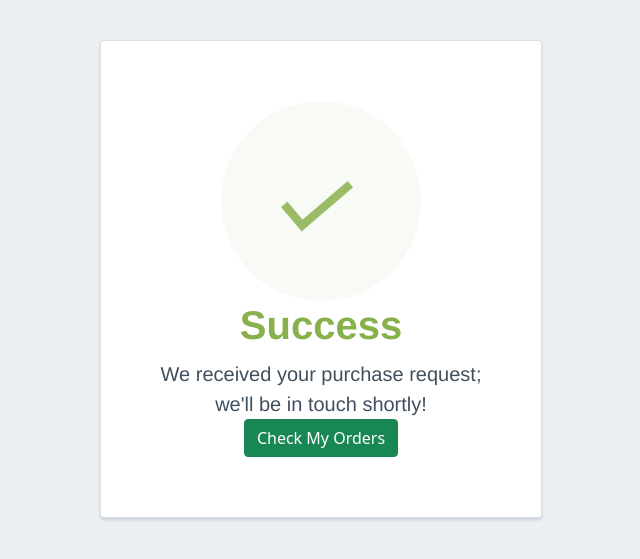
After one commit to basildybala/Shopping-Cart, a Node server app: page /api/order/order-success in a window 1280 px wide. The commit adds this page. Shown: the top 559 px of the page, without its empty margins (319-959 px from the left). Run offline with Node 20, Linux system fonts and the light colour scheme; the visitor is signed in with stand-in values (Sample User, id 1); some libraries are stand-ins or nearby versions.

Commit message:
order PRoducts and Razor half

```diff
--- a/Server/Controller/global.js
+++ b/Server/Controller/global.js
@@ -2,6 +2,7 @@ const Product = require("../models/Product");
 const Cart = require("../models/Cart");
 const jwt = require('jsonwebtoken');
 const { default: mongoose } = require("mongoose");
+const res = require("express/lib/response");
 
 module.exports = {
 
@@ -66,8 +67,11 @@ module.exports = {
 
 
             } else {
+                // reject()
+                resolve(null)
                 console.log('Nocart');
-                resolve(null)
+
+                res.json({status:false})
             }
 
         })
--- a/Server/Controller/order.js
+++ b/Server/Controller/order.js
@@ -4,6 +4,19 @@ const Cart = require("../models/Cart");
 const mongoose = require("mongoose");
 const globalFunctions=require('./global');
 const shortid=require('shortid');
+const dotenv=require('dotenv');
+dotenv.config()
+const Razorpay = require('razorpay');
+var instance = new Razorpay({
+    key_id:process.env.RAZOR_PAY_PUBLIC_KEY,
+    key_secret: process.env.RAZOR_PAY_SECRET_KEY,
+  });
+
+// var instance = new Razorpay({
+//     key_id: 'YOUR_KEY_ID',
+//     key_secret: 'YOUR_KEY_SECRET',
+// });
+
 
 
 
@@ -62,8 +75,12 @@ exports.pageRender=async (req,res)=>{
 
         let totalAmount=await globalFunctions.getTotalAmount(userID).then().catch(e=>{console.log('Erro at User Cart Total Amount code'+e);})
 
-        total =totalAmount[0].total
-        console.log(total);
+        if (totalAmount===null) {
+            total=null
+        } else {
+            total =totalAmount[0].total
+        }
+
         res.render('user/order',{products,total})
 
     }catch(err){
@@ -94,15 +111,40 @@ exports.orderSumbit=async (req,res)=>{
             pincode:req.body.pincode,
         })
 
-        userOrder.save().then((response)=>{
+       let orderID=await userOrder.save().then((response)=>{
             Cart.findOneAndRemove({user:userID}).then().catch(e=>{console.log('err cart remoove'+e);})
+            // console.log('ORDER DETAILS'+ response.orderShortId);
+            return userOrder.orderShortId
         }).catch(err=>{
             console.log('Err In Order Time'+err);
         })
-        res.json({status:true})
-        console.log(userOrder);
+
+        if(req.body.payment==='cod'){
+            res.json({status:true})
+        }else if (req.body.payment==='razorpay'){
+            var options = {
+                amount: totalAmount[0].total ,  // amount in the smallest currency unit
+                currency: "INR",
+                receipt: orderID
+              };
+              instance.orders.create(options, function(err, order) {
+                if (err) {
+                    console.log('ERR IN PAYMENT RAZORPAY',err);
+                } else {
+                    console.log(order);
+                }
+                console.log(order);
+              });
+
+
+            res.json({razorpay:true})
+        }
+
+
+
 
     } catch (error) {
+        res.json({status:false})
         console.log(error);
     }
 
@@ -120,3 +162,15 @@ exports.myOrders=async (req,res)=>{
 
 
 }
+exports.orderSuccess=async (req,res)=>{
+    try {
+        // let userID=req.user.id
+        // let ordersList= await Order.find({userId:userID})
+        // console.log(ordersList);
+        res.render('user/order-success',)
+    } catch (error) {
+        console.log(error);
+    }
+
+
+}
--- a/Server/Routes/order.js
+++ b/Server/Routes/order.js
@@ -1,3 +1,4 @@
+
 const Order = require("../models/Order");
 const {
   verifyToken,
@@ -15,6 +16,7 @@ router.get("/",verifyToken, controller.pageRender);
 router.post("/",verifyToken, controller.orderSumbit);
 router.get("/my-orders",verifyToken, controller.myOrders);
 
+router.get("/order-success",verifyToken, controller.orderSuccess);
 
 
 
--- a/Views/index.ejs
+++ b/Views/index.ejs
@@ -40,7 +40,7 @@
         </div>
     </div>
     <div class="nav-c">
-        <a href="" class="btn px-0 ml-3 cart">
+        <a href="/api/cart" class="btn px-0 ml-3 cart">
             <i class="fas fa-shopping-cart text-primary"></i>
             <span class="badge text-secondary border border-secondary rounded-circle" style="padding-bottom: 2px;" id="cart-count"><% if(count === null){ %> <p>0</p> <% } else { %> <p><%= count %></p> <% } %></span>
         </a>
--- /dev/null
+++ b/Views/user/order-success.ejs
@@ -0,0 +1,58 @@
+<!DOCTYPE html>
+<html lang="en">
+<head>
+    <meta charset="UTF-8">
+    <meta http-equiv="X-UA-Compatible" content="IE=edge">
+    <meta name="viewport" content="width=device-width, initial-scale=1.0">
+    <link href="https://cdn.jsdelivr.net/npm/bootstrap@5.1.3/dist/css/bootstrap.min.css" rel="stylesheet"
+    integrity="sha384-1BmE4kWBq78iYhFldvKuhfTAU6auU8tT94WrHftjDbrCEXSU1oBoqyl2QvZ6jIW3" crossorigin="anonymous">
+    <title>Document</title>
+</head>
+<body>
+    <style>
+        body {
+        text-align: center;
+        padding: 40px 0;
+        background: #EBF0F5;
+      }
+        h1 {
+          color: #88B04B;
+          font-family: "Nunito Sans", "Helvetica Neue", sans-serif;
+          font-weight: 900;
+          font-size: 40px;
+          margin-bottom: 10px;
+        }
+        p {
+          color: #404F5E;
+          font-family: "Nunito Sans", "Helvetica Neue", sans-serif;
+          font-size:20px;
+          margin: 0;
+        }
+      i {
+        color: #9ABC66;
+        font-size: 100px;
+        line-height: 200px;
+        margin-left:-15px;
+      }
+      .card {
+        background: white;
+        padding: 60px;
+        border-radius: 4px;
+        box-shadow: 0 2px 3px #C8D0D8;
+        display: inline-block;
+        margin: 0 auto;
+      }
+    </style>
+    <div class="card">
+        <div style="border-radius:200px; height:200px; width:200px; background: #F8FAF5; margin:0 auto;">
+          <i class="checkmark">✓</i>
+        </div>
+          <h1>Success</h1>
+          <p>We received your purchase request;<br/> we'll be in touch shortly!</p>
+          <a href="/api/order/my-orders" class="btn btn-success">Check My Orders</a>
+        </div>
+
+
+
+</body>
+</html>
--- a/package.json
+++ b/package.json
@@ -20,6 +20,7 @@
     "morgan": "^1.10.0",
     "multer": "^1.4.4",
     "nodemon": "^2.0.16",
+    "razorpay": "^2.8.1",
     "shortid": "^2.2.16",
     "slugify": "^1.6.5"
   }
```
Also changed, not shown: Views/user/my-orders.ejs (+1 -14 lines), Views/user/order.ejs (+8 -1 lines), Server/Controller/index.js (line endings or trailing spaces), 1 other file.
